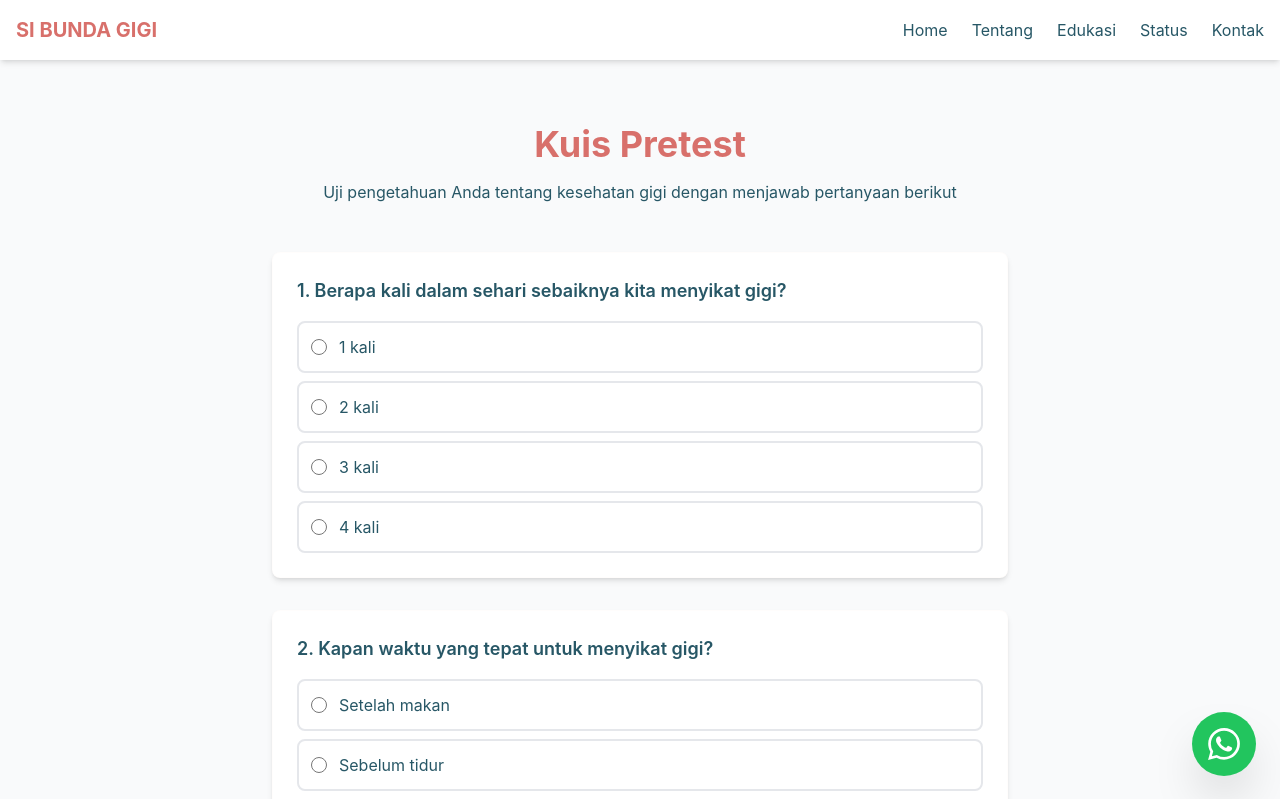
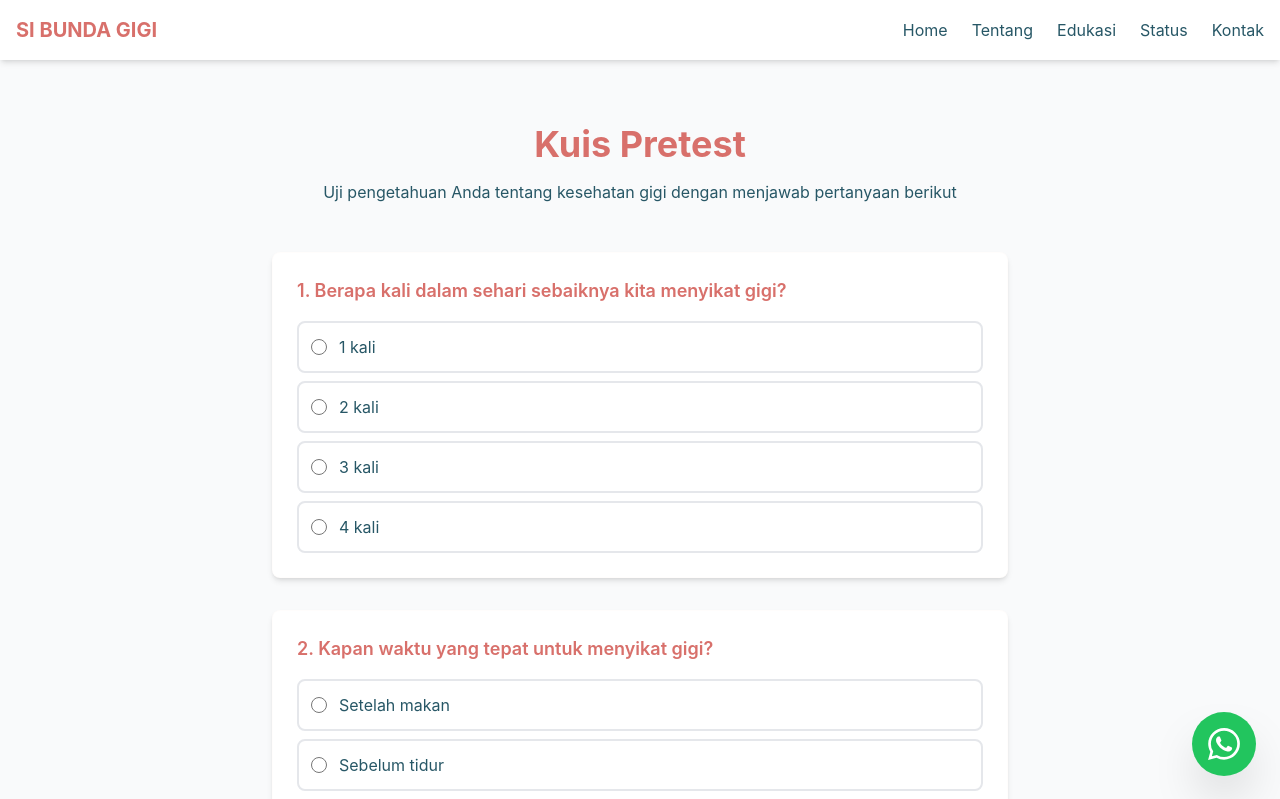
Before and after one commit to DrRhea/dentalcare-app, a Next.js app: page /pretest in a window 1280 px wide. Shown: the top 799 px of the page. Built offline with nearby package versions, Linux system fonts and the light colour scheme.

Commit message:
style: update sisa teks bold di pretest menjadi accent color

```diff
--- a/src/app/pretest/page.jsx
+++ b/src/app/pretest/page.jsx
@@ -156,7 +156,7 @@ export default function Pretest() {
         <div className="space-y-8 mb-8">
           {questions.map((q) => (
             <Card key={q.id}>
-              <h3 className="text-lg font-semibold text-secondary mb-4">
+              <h3 className="text-lg font-semibold text-accent mb-4">
                 {q.id}. {q.question}
               </h3>
               <div className="space-y-2">
```
